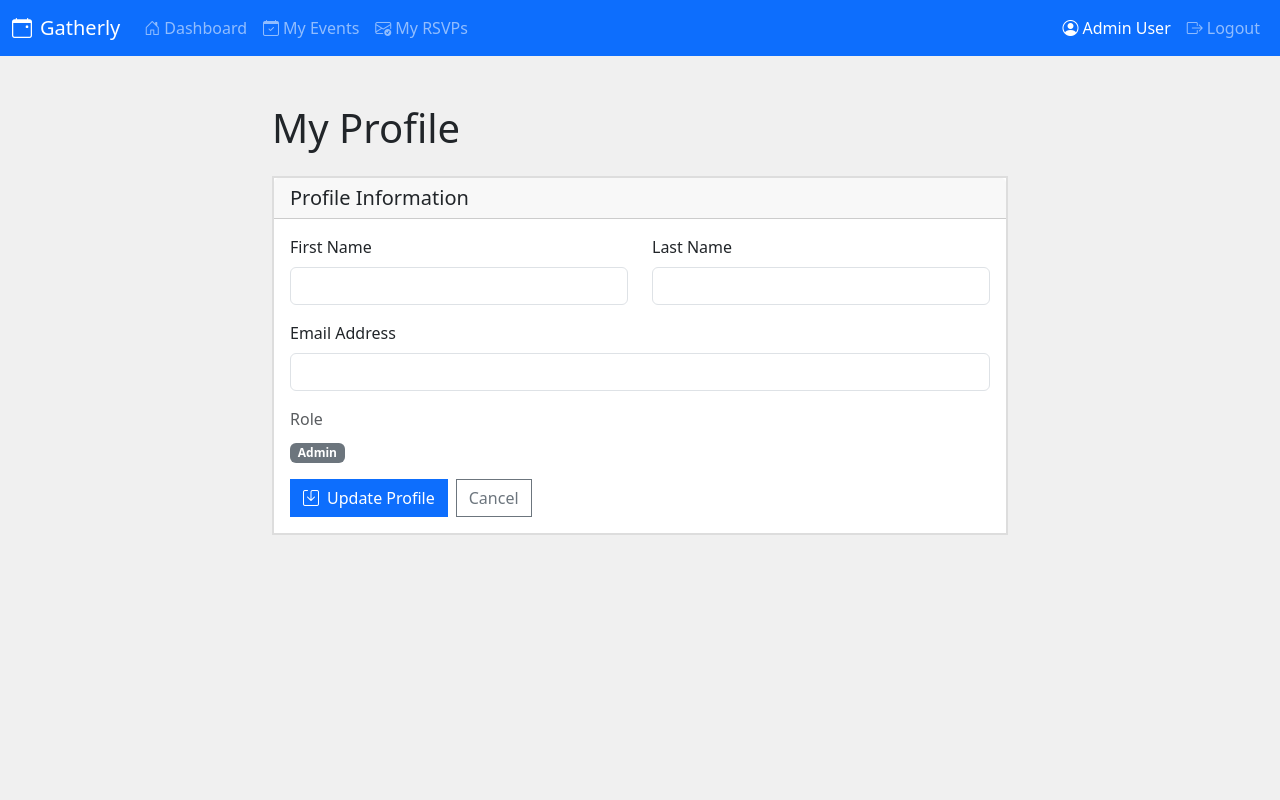
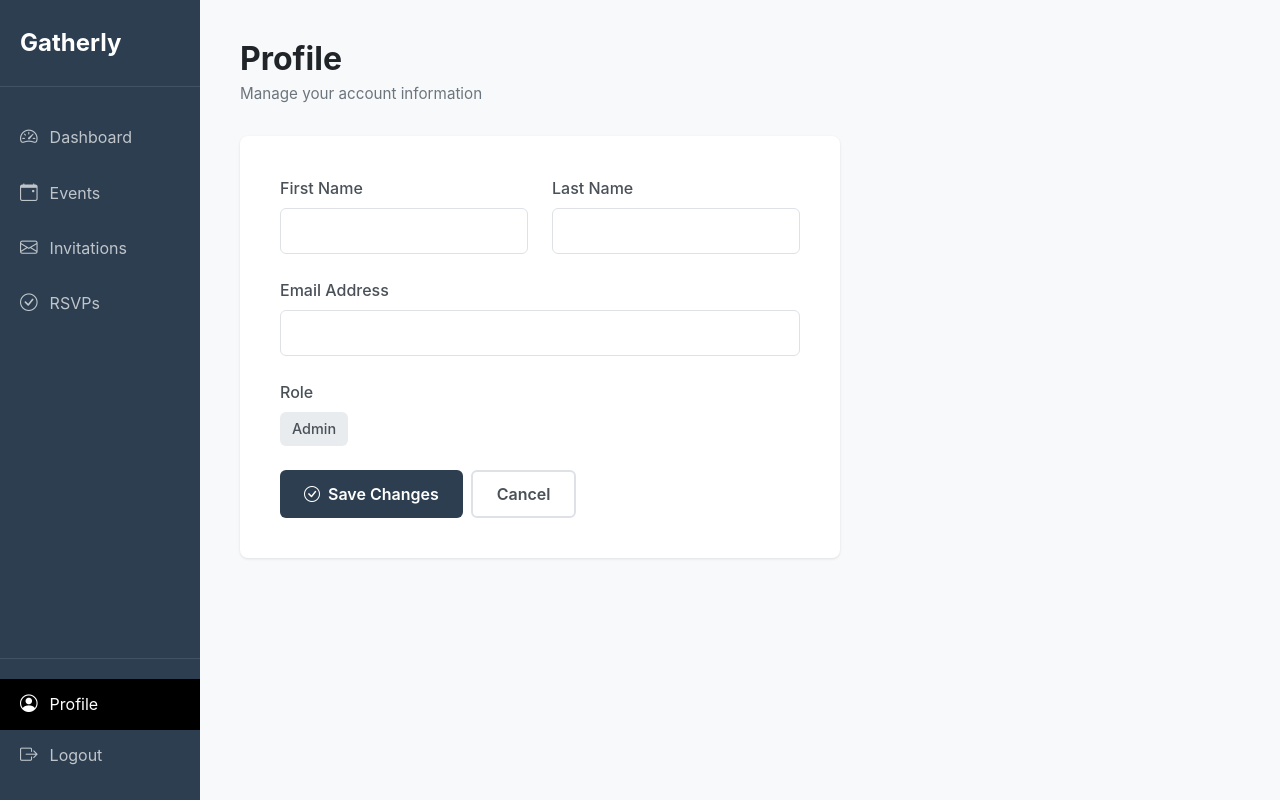
Before and after one commit to meiyo99/Gatherly, a PHP site: page /gatherly/profile.php in a window 1280 px wide. Run offline with PHP 8.4, Linux system fonts and the light colour scheme; a user stored in the database is signed in; data comes from the database, SQL or seed files in the repository.

Commit message:
redesigned profile page

```diff
--- a/profile.php
+++ b/profile.php
@@ -36,80 +36,196 @@ if (isset($_SESSION['form_data'])) {
 <html lang="en">
 <head>
     <meta charset="UTF-8">
-    <title>My Profile</title>
+    <title>Profile - Gatherly</title>
     <link href="https://cdn.jsdelivr.net/npm/bootstrap@5.3.0/dist/css/bootstrap.min.css" rel="stylesheet">
     <link rel="stylesheet" href="https://cdn.jsdelivr.net/npm/bootstrap-icons@1.11.0/font/bootstrap-icons.css">
     <style>
         body {
-            background-color: #f0f0f0;
+            background-color: #f8f9fa;
+            font-family: -apple-system, BlinkMacSystemFont, 'Segoe UI', Roboto, 'Helvetica Neue', Arial, sans-serif;
         }
-        .card {
-            border: 2px solid #ddd;
-            border-radius: 0;
-            box-shadow: none;
+        .sidebar {
+            background-color: #2c3e50;
+            min-height: 100vh;
+            position: fixed;
+            top: 0;
+            left: 0;
+            width: 200px;
+            padding: 0;
+            display: flex;
+            flex-direction: column;
         }
-        .btn {
-            border-radius: 0;
+        .sidebar-brand {
+            color: white;
+            font-size: 1.5rem;
+            font-weight: 700;
+            padding: 25px 20px;
+            border-bottom: 1px solid rgba(255,255,255,0.1);
+        }
+        .sidebar-nav {
+            list-style: none;
+            padding: 20px 0;
+            margin: 0;
+            flex: 1;
+        }
+        .sidebar-footer {
+            padding: 20px 0;
+            border-top: 1px solid rgba(255,255,255,0.1);
+        }
+        .sidebar-nav-item {
+            margin: 5px 0;
+        }
+        .sidebar-nav-link {
+            display: flex;
+            align-items: center;
+            padding: 12px 20px;
+            color: rgba(255,255,255,0.7);
+            text-decoration: none;
+            transition: all 0.3s;
+        }
+        .sidebar-nav-link:hover {
+            color: white;
+            background-color: rgba(255,255,255,0.1);
+        }
+        .sidebar-nav-link.active {
+            background-color: #000;
+            color: white;
+        }
+        .sidebar-nav-link i {
+            margin-right: 12px;
+            font-size: 1.1rem;
+        }
+        .main-content {
+            margin-left: 200px;
+            padding: 40px;
+        }
+        .page-header {
+            margin-bottom: 30px;
+        }
+        .page-title {
+            font-size: 2rem;
+            font-weight: 700;
+            margin-bottom: 5px;
+        }
+        .page-subtitle {
+            color: #6c757d;
+            font-size: 0.95rem;
+        }
+        .profile-card {
+            background: white;
+            border-radius: 8px;
+            padding: 40px;
+            box-shadow: 0 1px 3px rgba(0,0,0,0.1);
+            max-width: 600px;
+        }
+        .form-label {
+            font-weight: 500;
+            color: #495057;
+            margin-bottom: 8px;
+        }
+        .form-control {
+            border: 1px solid #dee2e6;
+            border-radius: 6px;
+            padding: 10px 14px;
+        }
+        .form-control:focus {
+            border-color: #2c3e50;
+            box-shadow: 0 0 0 0.2rem rgba(44,62,80,0.1);
+        }
+        .btn-save {
+            background: #2c3e50;
+            color: white;
+            padding: 10px 24px;
+            border-radius: 6px;
+            font-weight: 600;
+            border: none;
+            display: inline-flex;
+            align-items: center;
+            gap: 8px;
+        }
+        .btn-save:hover {
+            background: #1a252f;
+            color: white;
+        }
+        .btn-cancel {
+            background: white;
+            color: #495057;
+            padding: 10px 24px;
+            border-radius: 6px;
+            font-weight: 600;
+            border: 2px solid #dee2e6;
+            text-decoration: none;
+            display: inline-flex;
+            align-items: center;
+        }
+        .btn-cancel:hover {
+            background: #f8f9fa;
+            color: #495057;
+        }
+        .role-badge {
+            display: inline-block;
+            background: #e9ecef;
+            color: #495057;
+            padding: 6px 12px;
+            border-radius: 6px;
+            font-weight: 500;
+            font-size: 0.9rem;
         }
         .alert {
-            border-radius: 0;
-            border-width: 2px;
-        }
-        .navbar {
-            border-radius: 0;
+            border-radius: 6px;
+            border: none;
         }
     </style>
 </head>
 <body>
-    <nav class="navbar navbar-expand-lg navbar-dark bg-primary">
-        <div class="container-fluid">
-            <a class="navbar-brand" href="<?= BASE_URL ?>/dashboard.php">
-                <i class="bi bi-calendar-event me-2"></i>Gatherly
-            </a>
-            <button class="navbar-toggler" type="button" data-bs-toggle="collapse" data-bs-target="#navbarNav">
-                <span class="navbar-toggler-icon"></span>
-            </button>
-            <div class="collapse navbar-collapse" id="navbarNav">
-                <ul class="navbar-nav me-auto">
-                    <li class="nav-item">
-                        <a class="nav-link" href="<?= BASE_URL ?>/dashboard.php">
-                            <i class="bi bi-house-door me-1"></i>Dashboard
+    <div class="sidebar">
+        <div class="sidebar-brand">Gatherly</div>
+        <ul class="sidebar-nav">
+            <li class="sidebar-nav-item">
+                <a href="<?= BASE_URL ?>/dashboard.php" class="sidebar-nav-link">
+                    <i class="bi bi-speedometer2"></i>
+                    <span>Dashboard</span>
                 </a>
             </li>
-                    <li class="nav-item">
-                        <a class="nav-link" href="<?= BASE_URL ?>/events.php">
-                            <i class="bi bi-calendar-check me-1"></i>My Events
+            <li class="sidebar-nav-item">
+                <a href="<?= BASE_URL ?>/events.php" class="sidebar-nav-link">
+                    <i class="bi bi-calendar-event"></i>
+                    <span>Events</span>
                 </a>
             </li>
-                    <li class="nav-item">
-                        <a class="nav-link" href="<?= BASE_URL ?>/rsvps.php">
-                            <i class="bi bi-envelope-check me-1"></i>My RSVPs
+            <li class="sidebar-nav-item">
+                <a href="<?= BASE_URL ?>/invitations.php" class="sidebar-nav-link">
+                    <i class="bi bi-envelope"></i>
+                    <span>Invitations</span>
+                </a>
+            </li>
+            <li class="sidebar-nav-item">
+                <a href="<?= BASE_URL ?>/rsvps.php" class="sidebar-nav-link">
+                    <i class="bi bi-check-circle"></i>
+                    <span>RSVPs</span>
                 </a>
             </li>
         </ul>
-                <ul class="navbar-nav">
-                    <li class="nav-item">
-                        <a class="nav-link active" href="<?= BASE_URL ?>/profile.php">
-                            <i class="bi bi-person-circle me-1"></i><?= htmlspecialchars($user_name) ?>
+        <div class="sidebar-footer">
+            <a href="<?= BASE_URL ?>/profile.php" class="sidebar-nav-link active">
+                <i class="bi bi-person-circle"></i>
+                <span>Profile</span>
             </a>
-                    </li>
-                    <li class="nav-item">
-                        <a class="nav-link" href="<?= BASE_URL ?>/handlers/logout_handler.php">
-                            <i class="bi bi-box-arrow-right me-1"></i>Logout
+            <a href="<?= BASE_URL ?>/handlers/logout_handler.php" class="sidebar-nav-link">
+                <i class="bi bi-box-arrow-right"></i>
+                <span>Logout</span>
             </a>
-                    </li>
-                </ul>
         </div>
     </div>
-    </nav>
 
-    <div class="container mt-5">
-        <div class="row">
-            <div class="col-md-8 offset-md-2">
-                <h1 class="mb-4">My Profile</h1>
+    <div class="main-content">
+        <div class="page-header">
+            <h1 class="page-title">Profile</h1>
+            <p class="page-subtitle">Manage your account information</p>
+        </div>
 
         <?php if (isset($_SESSION['success'])): ?>
-                    <div class="alert alert-success alert-dismissible fade show" role="alert">
+            <div class="alert alert-success alert-dismissible fade show mb-4" role="alert">
                 <i class="bi bi-check-circle-fill me-2"></i>
                 <?= htmlspecialchars($_SESSION['success']) ?>
                 <button type="button" class="btn-close" data-bs-dismiss="alert"></button>
@@ -118,7 +234,7 @@ if (isset($_SESSION['form_data'])) {
         <?php endif; ?>
 
         <?php if (isset($_SESSION['error'])): ?>
-                    <div class="alert alert-danger alert-dismissible fade show" role="alert">
+            <div class="alert alert-danger alert-dismissible fade show mb-4" role="alert">
                 <i class="bi bi-exclamation-triangle-fill me-2"></i>
                 <?= htmlspecialchars($_SESSION['error']) ?>
                 <button type="button" class="btn-close" data-bs-dismiss="alert"></button>
@@ -126,13 +242,9 @@ if (isset($_SESSION['form_data'])) {
             <?php unset($_SESSION['error']); ?>
         <?php endif; ?>
 
-                <div class="card">
-                    <div class="card-header">
-                        <h5 class="mb-0">Profile Information</h5>
-                    </div>
-                    <div class="card-body">
+        <div class="profile-card">
             <form action="<?= BASE_URL ?>/handlers/update_profile_handler.php" method="POST">
-                            <div class="row mb-3">
+                <div class="row mb-4">
                     <div class="col-md-6">
                         <label for="first_name" class="form-label">First Name</label>
                         <input type="text" class="form-control" id="first_name" name="first_name"
@@ -145,27 +257,27 @@ if (isset($_SESSION['form_data'])) {
                     </div>
                 </div>
 
-                            <div class="mb-3">
+                <div class="mb-4">
                     <label for="email" class="form-label">Email Address</label>
                     <input type="email" class="form-control" id="email" name="email"
                            value="<?= htmlspecialchars($form_data['email']) ?>" required>
                 </div>
 
-                            <div class="mb-3">
-                                <label class="form-label text-muted">Role</label>
-                                <p class="mb-0"><span class="badge bg-secondary"><?= ucfirst(htmlspecialchars($user['role'])) ?></span></p>
+                <div class="mb-4">
+                    <label class="form-label">Role</label>
+                    <div>
+                        <span class="role-badge"><?= ucfirst(htmlspecialchars($user['role'])) ?></span>
+                    </div>
                 </div>
 
                 <div class="d-flex gap-2">
-                                <button type="submit" class="btn btn-primary">
-                                    <i class="bi bi-save me-2"></i>Update Profile
+                    <button type="submit" class="btn-save">
+                        <i class="bi bi-check-circle"></i>
+                        Save Changes
                     </button>
-                                <a href="<?= BASE_URL ?>/dashboard.php" class="btn btn-outline-secondary">Cancel</a>
+                    <a href="<?= BASE_URL ?>/dashboard.php" class="btn-cancel">Cancel</a>
                 </div>
             </form>
-                    </div>
-                </div>
-            </div>
         </div>
     </div>
 
```
Lines whose indentation alone changed are shown as unchanged.
